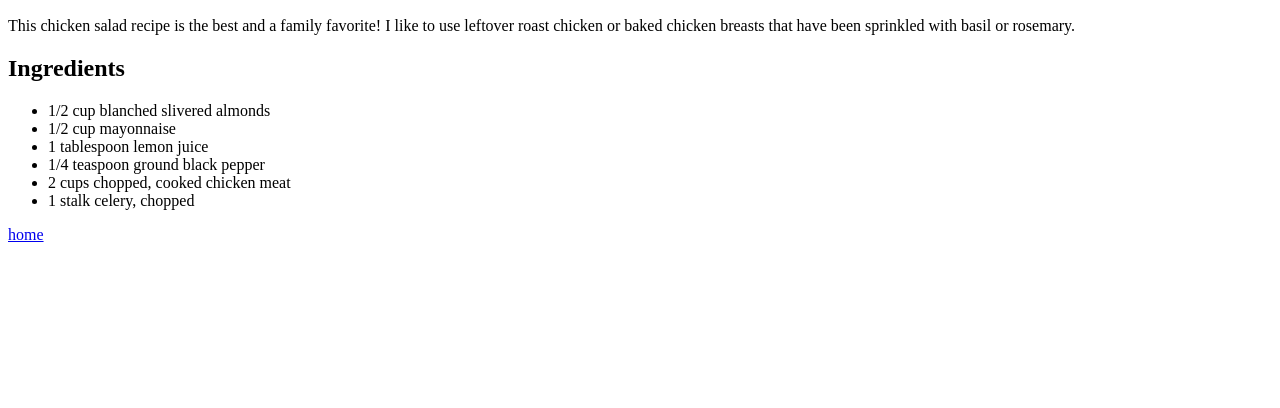
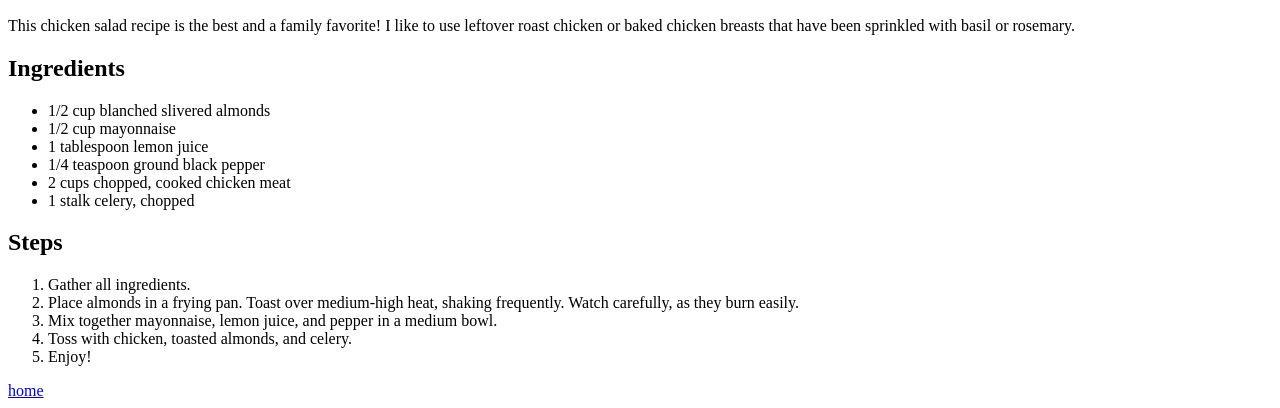
Before and after one commit to Vestrev/odin-recipes, a plain HTML site: page recipes/salad.html in a window 1280 px wide. Shown: the part 434-842 px from the top of the page. Before the commit the page ends 800 px from the top, so only its background shows below. Drawn offline with Linux system fonts and the light colour scheme.

Commit message:
add steps

```diff
--- a/recipes/salad.html
+++ b/recipes/salad.html
@@ -29,6 +29,17 @@
             <li>1 stalk celery, chopped</li>
         </ul>
 
+        <h2>Steps</h2>
+
+        <ol>
+            <li>Gather all ingredients.</li>
+            <li>Place almonds in a frying pan. Toast over medium-high heat, shaking
+                frequently. Watch carefully, as they burn easily.</li>
+            <li>Mix together mayonnaise, lemon juice, and pepper in a medium bowl.</li>
+            <li>Toss with chicken, toasted almonds, and celery.</li>
+            <li>Enjoy!</li>
+        </ol>
+
         <a href="../index.html">home</a>
     </body>
 </html>
```
